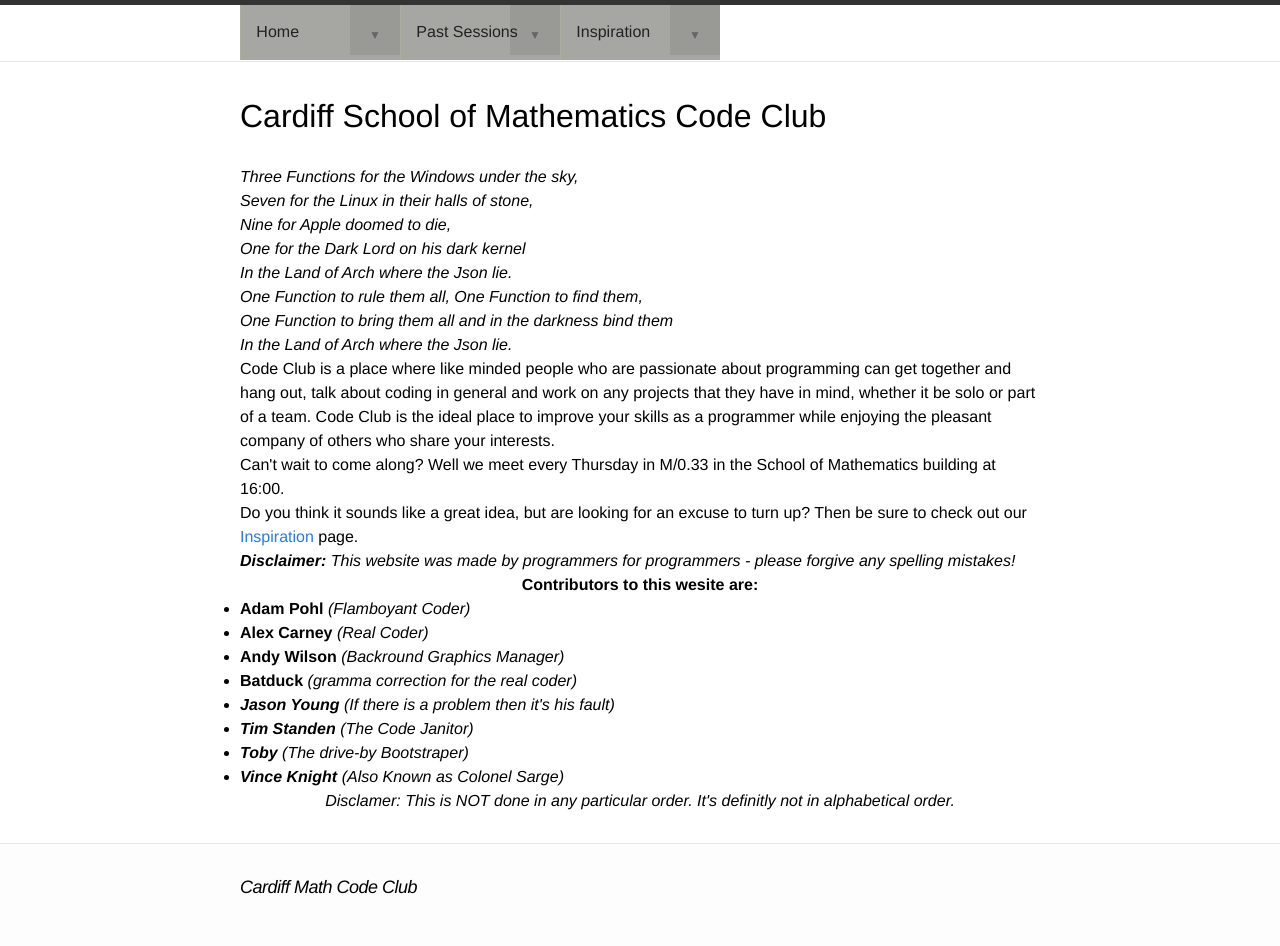
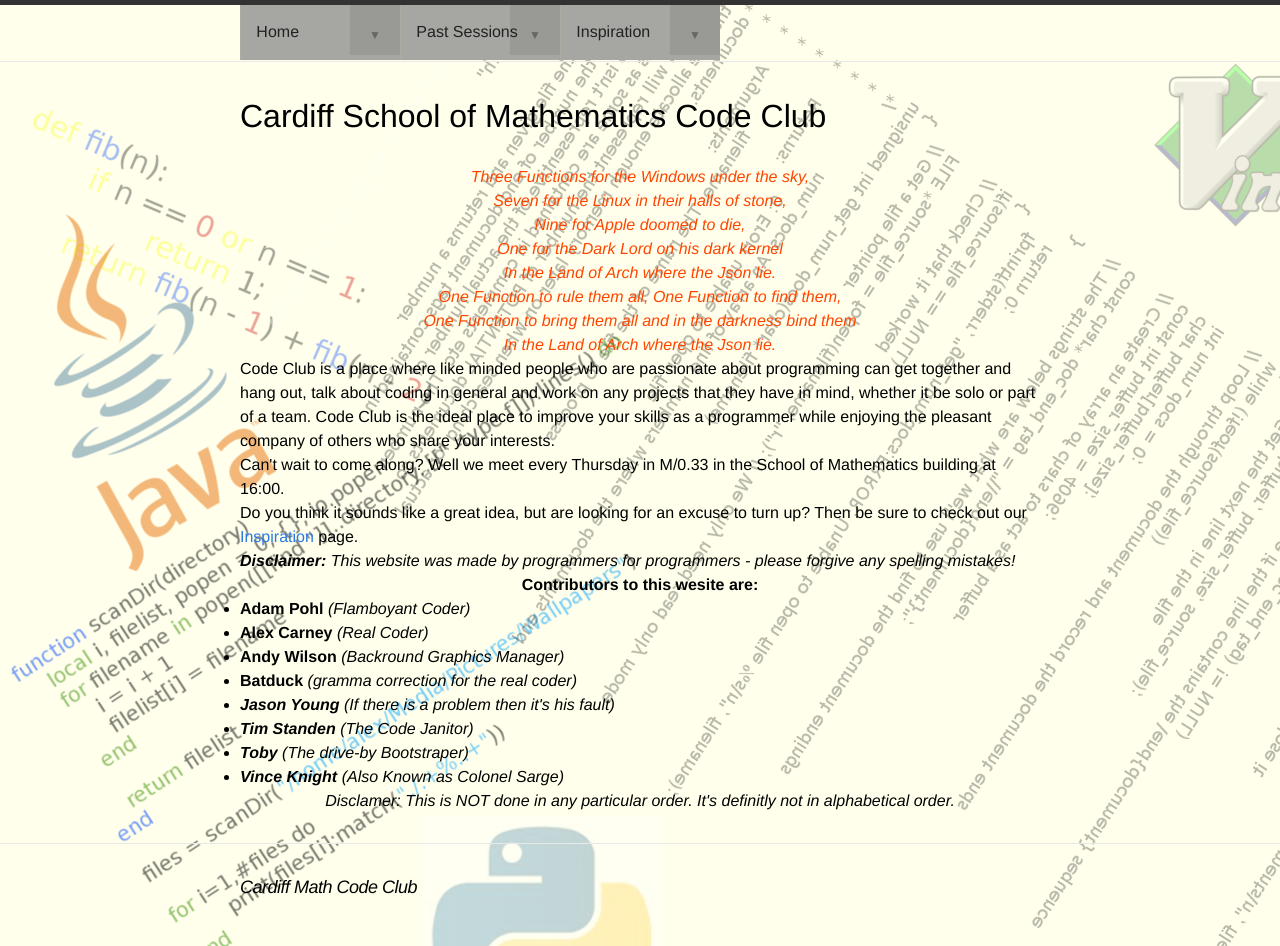
Before and after one commit to CardiffMathematicsCodeClub/CardiffMathematicsCodeClub.github.io, a Jekyll site: the page built from index.html, in a window 1280 px wide. Built offline with Jekyll 4.4.1, drawn with Linux system fonts in a browser that asks for light colours; nearby versions of some CDN libraries.

Commit message:
CSS stuff

```diff
--- a/_includes/head.html
+++ b/_includes/head.html
@@ -9,6 +9,10 @@
     <!-- Custom CSS -->
     <link rel="stylesheet" href="{{ "/css/main.css" | prepend: site.baseurl }}">
 
+    {% if page.categories contains 'sessions' %}
+        <link rel="stylesheet" href="{{ "/css/sessions.css" | prepend: site.baseurl }}">
+    {% endif %}
+
 <script src="http://code.jquery.com/jquery-1.9.1.js" type="text/javascript"></script>
 <script src="/js/jquery.flexnav.min.js" type="text/javascript"></script>
 <link href="/css/flexnav.css" media="screen, projection" rel="stylesheet" type="text/css">
--- a/_includes/header.html
+++ b/_includes/header.html
@@ -42,6 +42,9 @@
 {% endfor %}
 </ul>
 </nav>
+<div class="menu-button">Menu</div>
+
+
 <script type="text/javascript">
 $(".flexnav").flexNav();
 </script>
--- a/css/custom.css
+++ b/css/custom.css
@@ -15,11 +15,6 @@ body{
     background-image: url(../res/background.png)
 }
 
-.quote {
-    color: orangered;
-    text-align: center;
-}
-
 ul.double{
 	overflow:hidden;
 }
--- a/css/main.css
+++ b/css/main.css
@@ -13,7 +13,7 @@ body {
   font-size: 16px;
   line-height: 1.5;
   font-weight: 300;
-  background-color: #fdfdfd;
+  background-image: url(../images/background.png)
 }
 
 h1, h2, h3, h4, h5, h6 { font-size: 200%; font-weight: 400; }
@@ -44,7 +44,6 @@ a:visited { color: #205caa; }
   border-top: 5px solid #333;
   border-bottom: 1px solid #e8e8e8;
   min-height: 56px;
-  background-color: white;
 }
 
 .site-title,
@@ -137,9 +136,13 @@ a:visited { color: #205caa; }
 
 .page-content {
   padding: 30px 0;
-  background-color: #fff;
 }
 
+
+.quote {
+    color: orangered;
+    text-align: center;
+}
 
 /* Home styles */
 /* ----------------------------------------------------------*/
--- a/index.html
+++ b/index.html
@@ -6,14 +6,14 @@ layout: default
 
     <h1>Cardiff School of Mathematics Code Club</h1>
 
-    <i>Three Functions for the Windows under the sky,<br>
+    <p class="quote"><i>Three Functions for the Windows under the sky,<br>
     Seven for the Linux in their halls of stone,<br>
     Nine for Apple doomed to die,<br>
     One for the Dark Lord on his dark kernel<br>
     In the Land of Arch where the Json lie.<br>
     One Function to rule them all, One Function to find them,<br>
     One Function to bring them all and in the darkness bind them<br>
-    In the Land of Arch where the Json lie.</i>
+    In the Land of Arch where the Json lie.</i></p>
 
     <p>Code Club is a place where like minded people who are passionate about programming can get together
     and hang out, talk about coding in general and work on any projects that they have
```
Also changed, not shown: css/sessions.css (+5 -4 lines).
